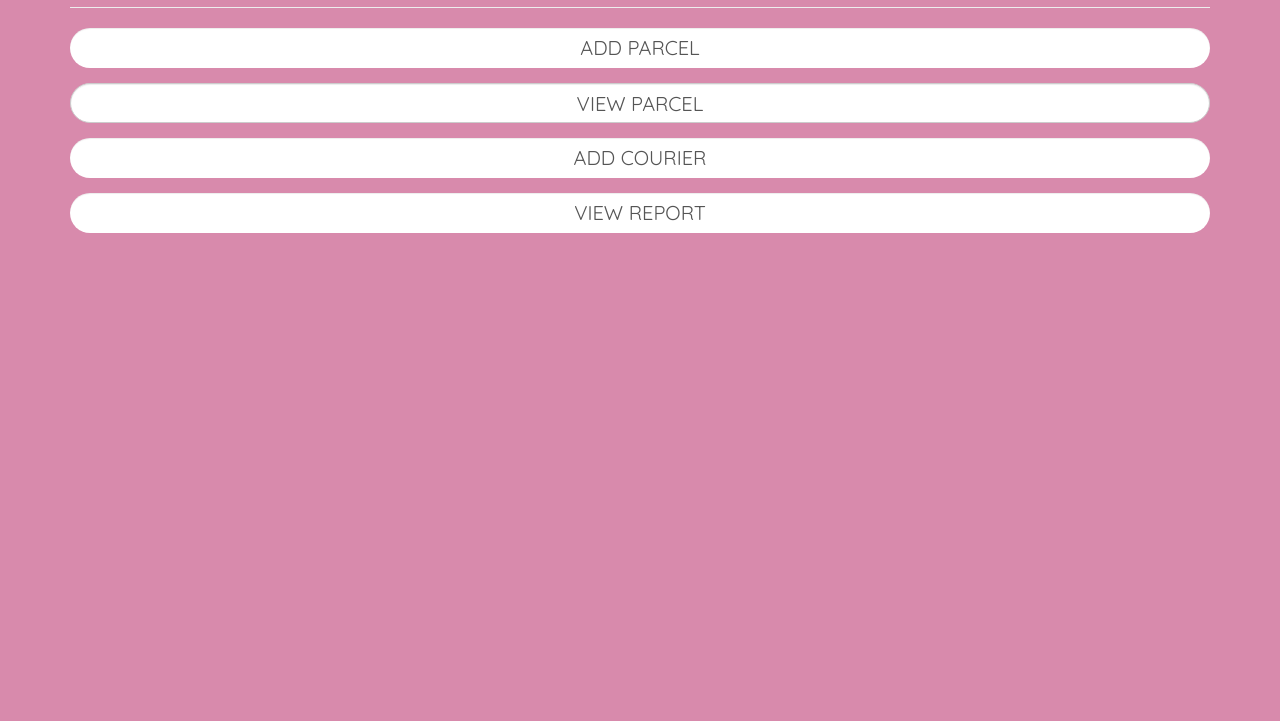
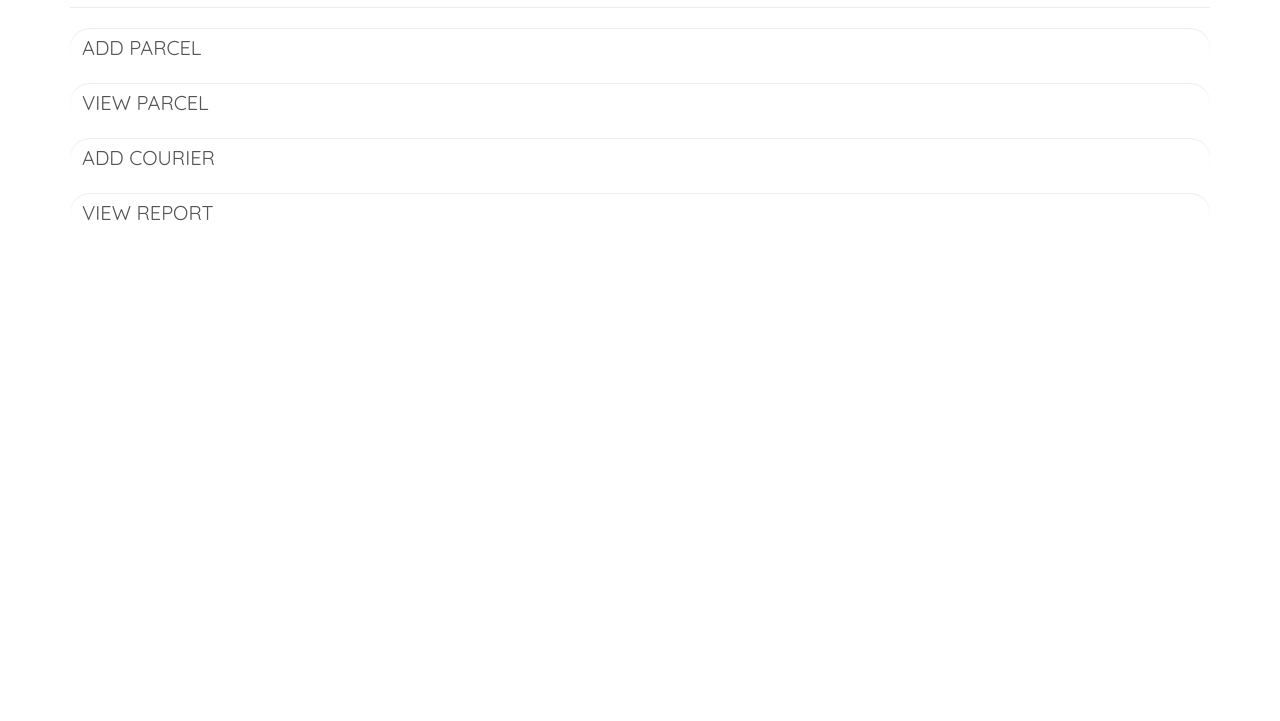
Before and after one commit to merajghaniwala/parcelmgtv1, a plain HTML site: page index.html in a window 1280 px wide. Shown: the part 79-800 px from the top of the page. Drawn offline with Linux system fonts and the light colour scheme; no server answers.

Commit message:
Update index.html

```diff
--- a/index.html
+++ b/index.html
@@ -17,7 +17,7 @@
 
 </style>
 </head>
-<body style="background:#d88aac">
+<body style="">
 
 	<div class="container">
 		<div class="page-header">
@@ -26,22 +26,22 @@
 		<div class="row">
 			<div class="col-md-12 col-sm-12 col-xs-12">
 				<div class="form-group">
-					<a href="add.html" class="form-control txtbox" style="text-align:center;">
+					<a href="add.html" class="form-control txtbox index-a" style="">
 					ADD PARCEL
 					</a>
 				</div>
 				<div class="form-group">
-					<a href="view.html" class="form-control" style="border-radius:20px !important; font-size:20px; height:40px;text-align:center; ">
+					<a href="view.html" class="form-control txtbox index-a" style="">
 					VIEW PARCEL
 					</a>
 				</div>
 				<div class="form-group">
-					<a href="courier.html" class="form-control txtbox" style="text-align:center;">
+					<a href="courier.html" class="form-control txtbox index-a" style="">
 					ADD COURIER
 					</a>
 				</div>
 				<div class="form-group">
-					<a href="report.html" class="form-control txtbox" style="text-align:center;">
+					<a href="report.html" class="form-control txtbox index-a" style="">
 					VIEW REPORT
 					</a>
 				</div>
```
